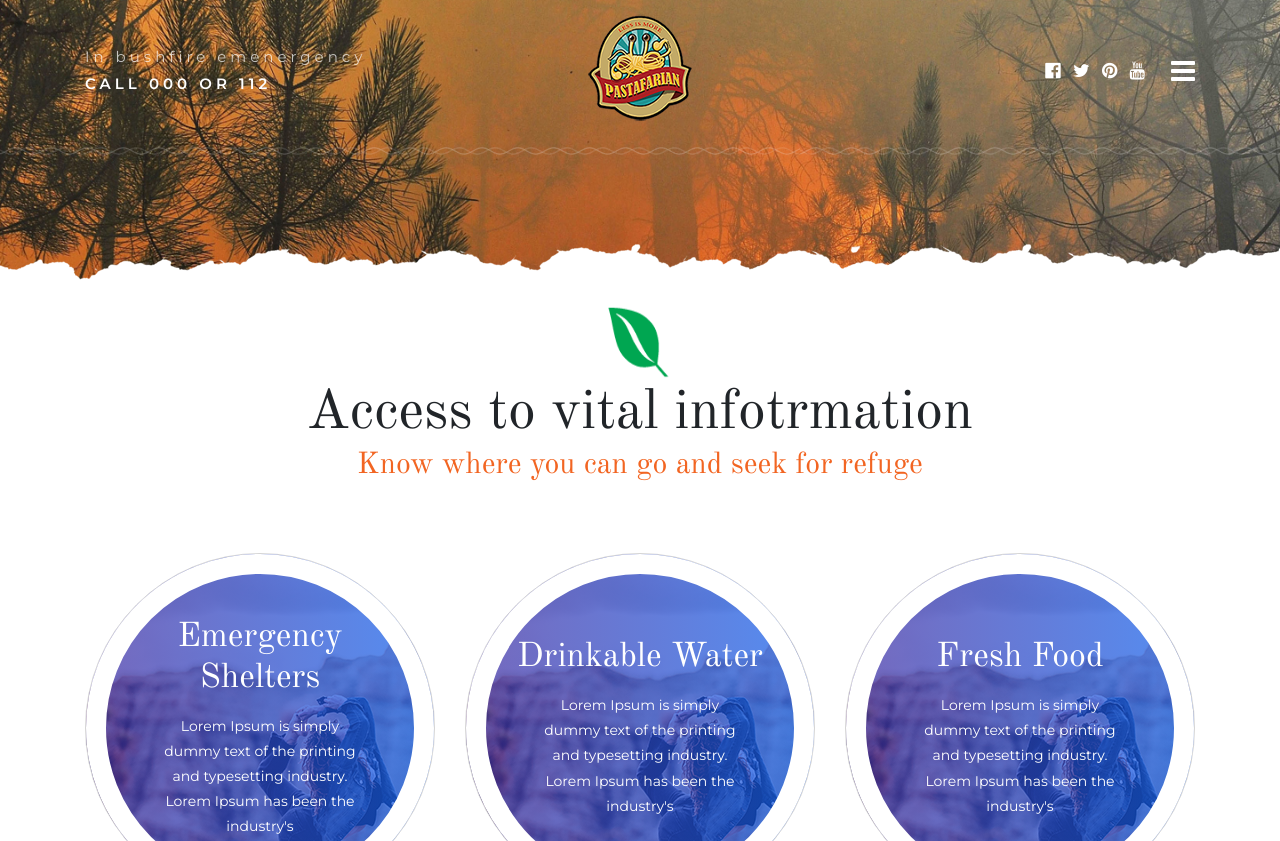
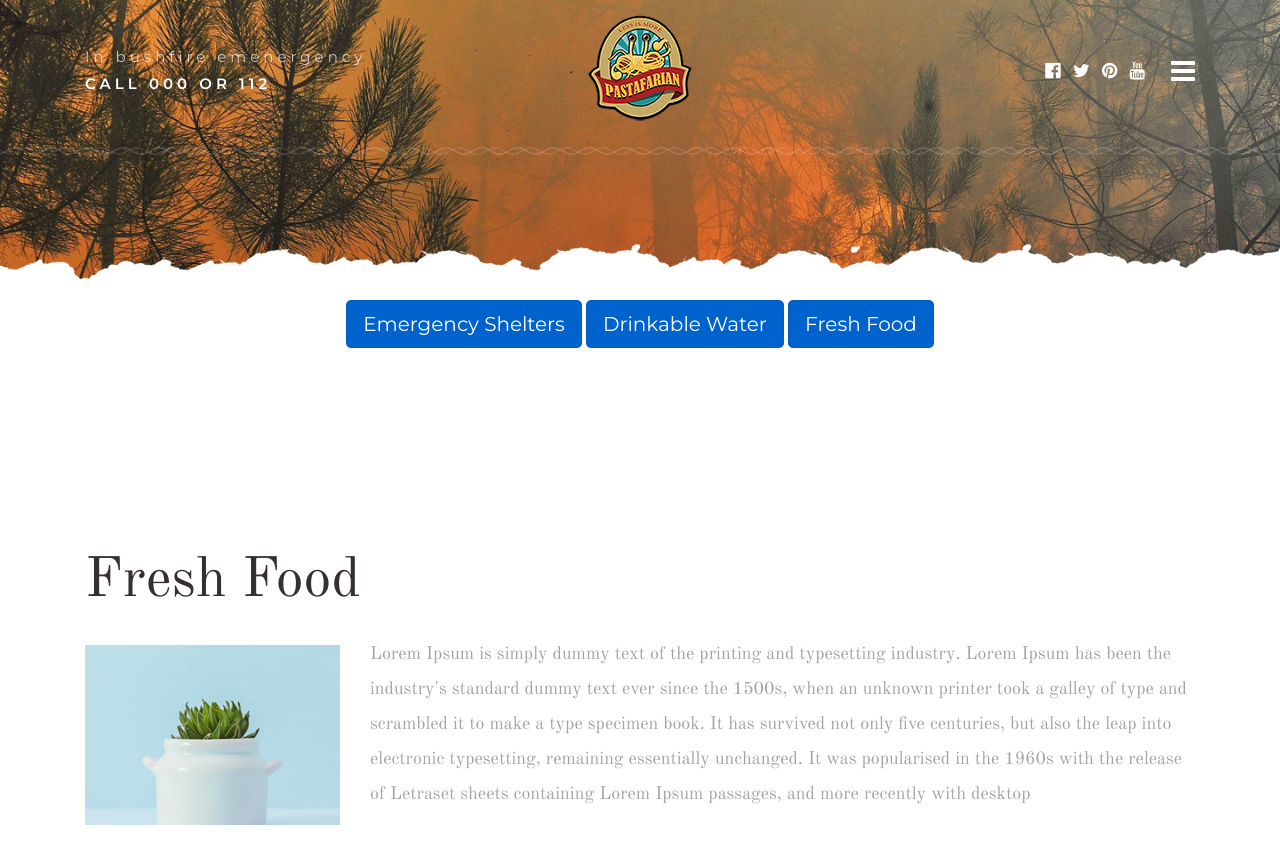
Before and after one commit to asimbilaladil/Bushfire, a CodeIgniter app: page /database/Fresh_Food in a window 1280 px wide. Shown: the top 841 px of the page. Run offline with CodeIgniter, Linux system fonts and the light colour scheme; some libraries are stand-ins or nearby versions; grey boxes are pictures that could not be loaded.

Commit message:
add navigation

```diff
--- a/application/views/fresh_food/index.php
+++ b/application/views/fresh_food/index.php
@@ -14,52 +14,12 @@
          <div class="container">
              <div class="row">
                  <div class="col-md-12 col-12 heading">
-                     <img src="<?php echo base_url("includes/assets/images/leaf.png") ?> " alt="">
-                     <h2>Access to vital infotrmation </h2>
-                     <h3>Know where you can go and seek for refuge</h3>
+                        <a href="<?php echo site_url('Emergency_Shelters'); ?>" class="btn btn-primary btn-lg active" role="button" aria-pressed="true">Emergency Shelters</a>
+                        <a href="<?php echo site_url('Drinkable_Water'); ?>" class="btn btn-primary btn-lg active" role="button" aria-pressed="true">Drinkable Water</a>
+                        <a href="<?php echo site_url('Fresh_Food'); ?>" class="btn btn-primary btn-lg active" role="button" aria-pressed="true">Fresh Food</a>
                  </div>
              </div>
-             <div class="row">
-                 <div class="col-md-4 col-sm-12 col-12 box-1" data-aos="fade-right" data-aos-duration="400">
-                     <div class="circle">
-                         <div class="gradient"></div>
-                         <div class="circle__inner">
-                             <div class="circle__wrapper">
-                                 <div class="circle__content">
-                                     <h4><a href="<?php echo site_url('Emergency_Shelters'); ?>">Emergency Shelters</a></h4>
-                                     <p><a href="<?php echo site_url('Emergency_Shelters'); ?>">Lorem Ipsum is simply dummy text of the printing and typesetting industry. Lorem Ipsum has been the industry's</a></p>
-                                 </div>
-                             </div>
-                         </div>
-                     </div>
-                 </div>
-                 <div class="col-md-4 col-sm-12 col-12 box-2" data-aos="fade-up" data-aos-duration="400">
-                     <div class="circle">
-                         <div class="gradient"></div>
-                         <div class="circle__inner">
-                             <div class="circle__wrapper">
-                                 <div class="circle__content">
-                                     <h4><a href="<?php echo site_url('Drinkable_Water'); ?>"> Drinkable Water </a></h4>
-                                     <p><a href="<?php echo site_url('Drinkable_Water'); ?>">Lorem Ipsum is simply dummy text of the printing and typesetting industry. Lorem Ipsum has been the industry's</a></p>
-                                 </div>
-                             </div>
-                         </div>
-                     </div>
-                 </div>
-                 <div class="col-md-4 col-sm-12 col-12 box-3" data-aos="fade-left" data-aos-duration="400">
-                     <div class="circle">
-                         <div class="gradient"></div>
-                         <div class="circle__inner">
-                             <div class="circle__wrapper">
-                                 <div class="circle__content">
-                                     <h4><a href="<?php echo site_url('Fresh_Food'); ?>">Fresh Food</a></h4>
-                                     <p><a href="<?php echo site_url('Fresh_Food'); ?>">Lorem Ipsum is simply dummy text of the printing and typesetting industry. Lorem Ipsum has been the industry's</a></p>
-                                 </div>
-                             </div>
-                         </div>
-                     </div>
-                 </div>
-             </div>
+
          </div>
          <!-- container Ended-->
      </section>
```
Also changed, not shown: application/views/drinkable_water/index.php (+4 -44 lines), application/views/emergency_shelters/index.php (+15 -5 lines).
